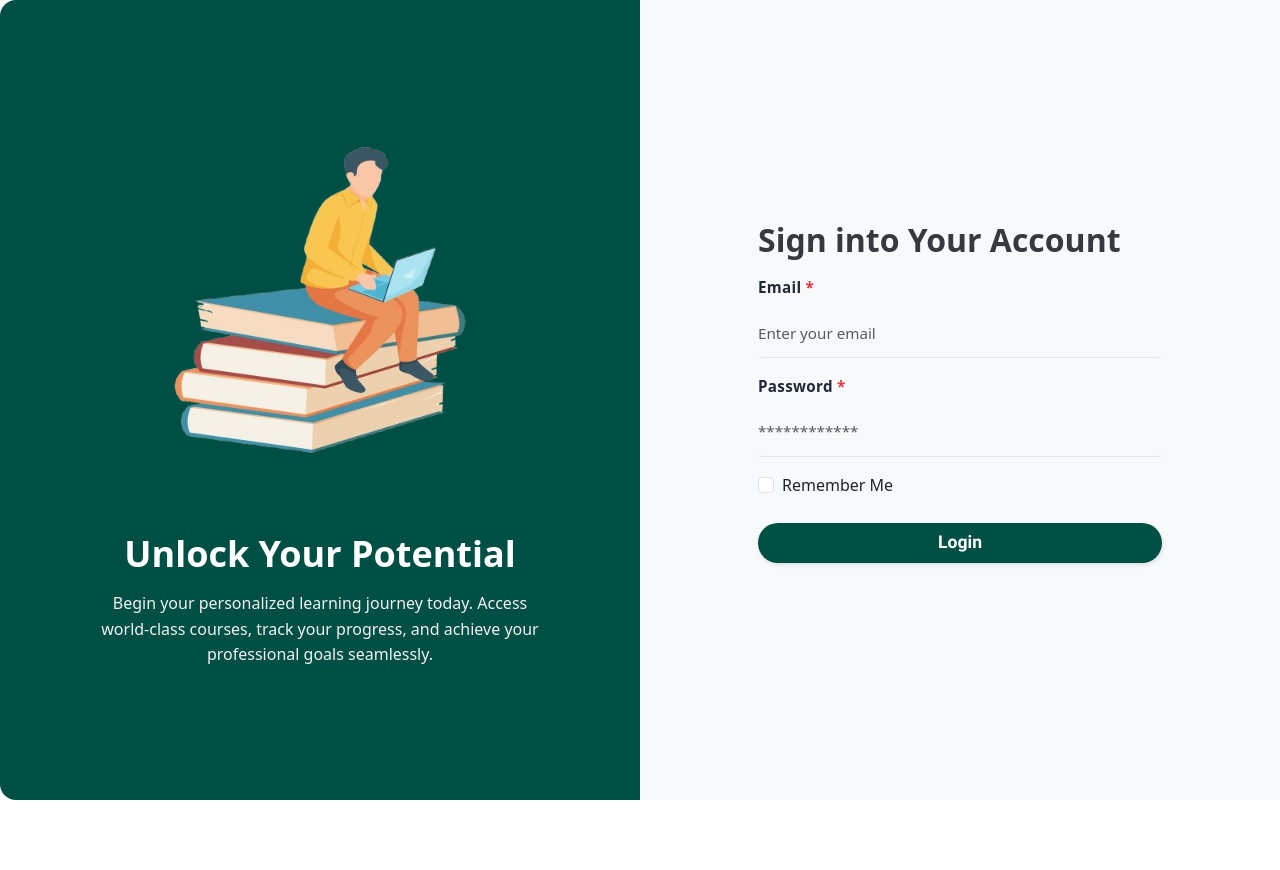
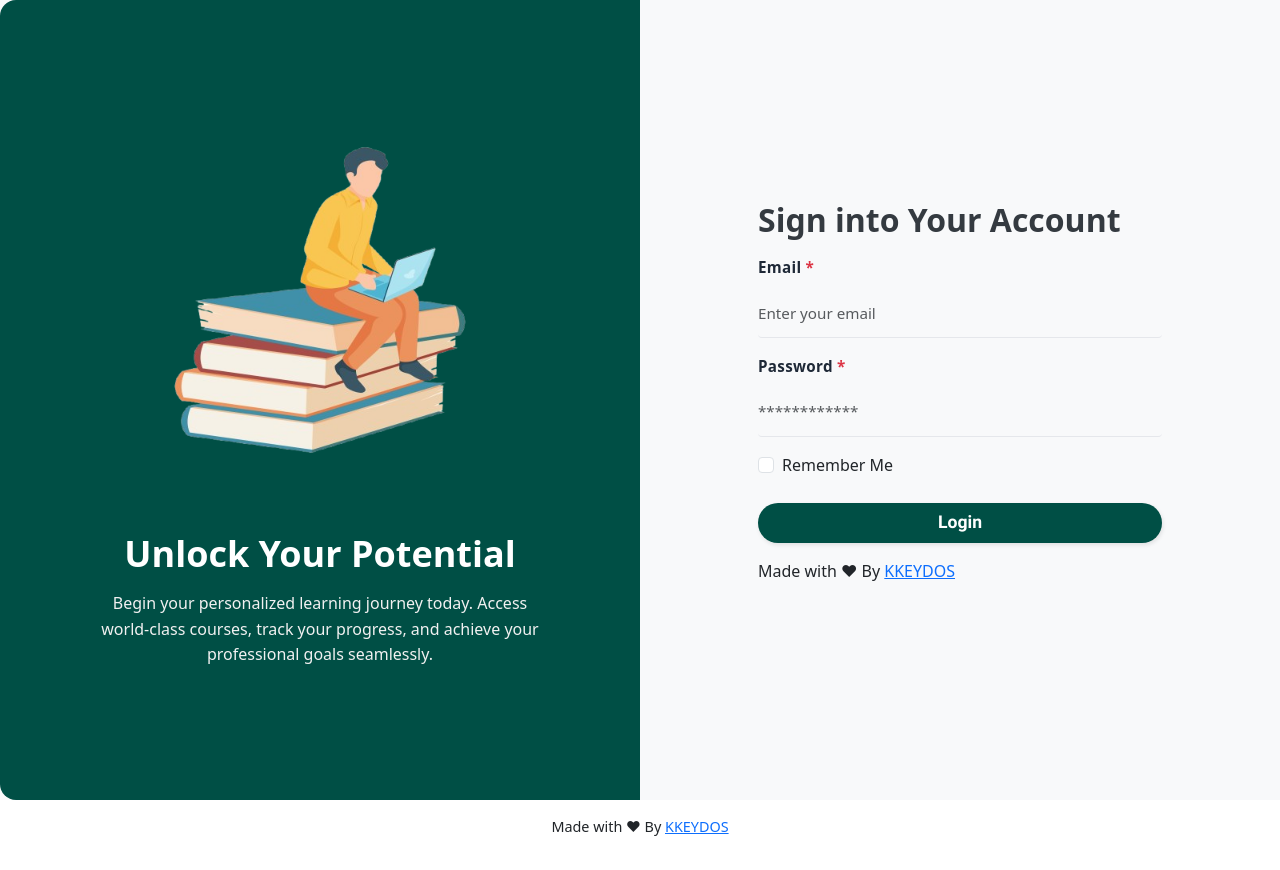
Before and after one commit to anooppassi66/staffskill_second_frontend, a Next.js app: page /login in a window 1280 px wide. Before the commit the page ends 800 px from the top, so only its background shows below. Built offline with nearby package versions, Linux system fonts and the light colour scheme; no server answers.

Commit message:
water_mark

```diff
--- a/src/app/globals.css
+++ b/src/app/globals.css
@@ -198,11 +198,28 @@ a {
 
 .details-row {
     display: grid;
-    grid-template-columns: 220px 1fr;
+}
+
+.app-body {
+    min-height: 100vh;
+    display: flex;
+    flex-direction: column;
+}
+
+.app-main {
+    flex: 1;
+}
+
+.app-footer {
+    text-align: center;
+    padding: 1rem 0;
+    font-size: 0.9rem;
+}
+    /* grid-template-columns: 220px 1fr;
     gap: 12px;
     padding: 12px 16px;
     border-bottom: 1px solid #f1f3f5;
-}
+} */
 
 .details-row:last-child {
     border-bottom: none;
--- a/src/app/layout.tsx
+++ b/src/app/layout.tsx
@@ -30,8 +30,9 @@ export default function RootLayout({
 }>) {
   return (
     <html lang="en">
-      <body className={`${geistSans.variable} ${geistMono.variable}`}>
+      <body className={`${geistSans.variable} ${geistMono.variable} app-body`}>
         <Providers>
+          <main className="app-main">
             <ToastContainer
               position="top-center"
               autoClose={6000}
@@ -47,7 +48,16 @@ export default function RootLayout({
               className="custom-body"
             />
             {children}
+          </main>
         </Providers>
+        <footer className="app-footer">
+          <p>
+            Made with ❤ By{' '}
+            <a href="http://www.kkeydos.com" target="_blank" rel="noopener noreferrer">
+              KKEYDOS
+            </a>
+          </p>
+        </footer>
         <Script
           src="https://cdn.jsdelivr.net/npm/bootstrap@5.3.3/dist/js/bootstrap.bundle.min.js"
           integrity="sha384-YvpcrYf0tY3lHB60NNkmXc5s9fDVZLESaAA55NDzOxhy9GkcIdslK1eN7N6jIeHz"
--- a/src/app/login/page.tsx
+++ b/src/app/login/page.tsx
@@ -227,6 +227,7 @@ export default function LoginPage() {
                                 Don't have an account? <Link href="/signup" className="signup-link">Sign Up</Link>
                             </p> */}
                         </form>
+                        <p>Made with ❤ By <a href="http://www.kkeydos.com" target="_blank">KKEYDOS</a> </p>
                     </div>
                 </div>
             </div>
```
Lines whose indentation alone changed are shown as unchanged.
